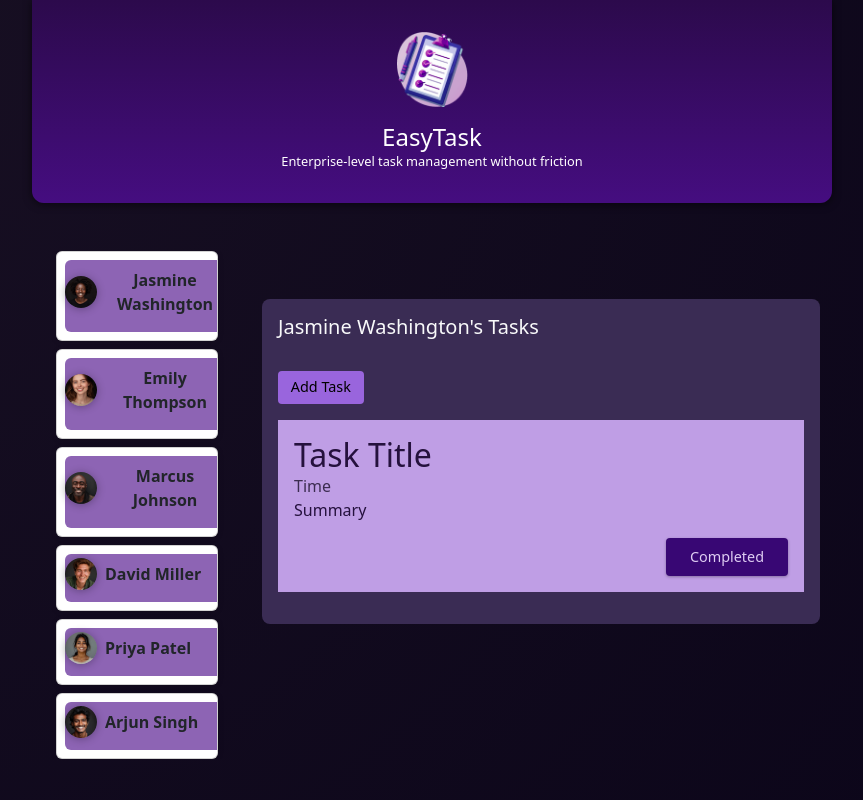
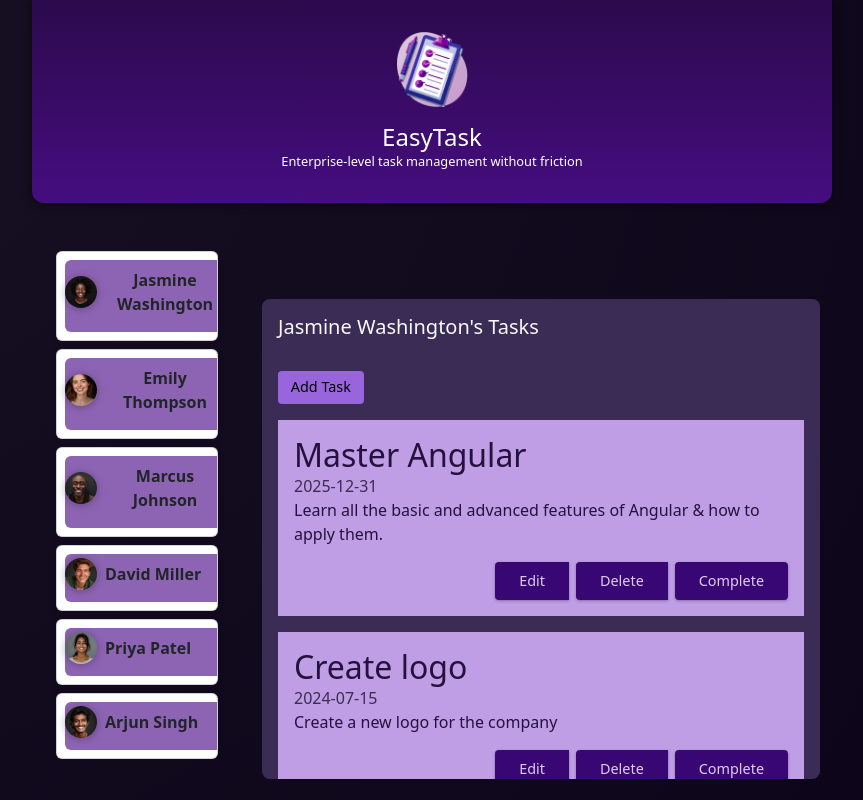
Before and after one commit to MinaNasser/Angular-The-Complete-Guide, an Angular app in the folder 01-starting-project/: page / in a window 1280 px wide. Both pictures are taken after a click on the button "Jasmine Washington". Shown: the whole page, without its empty margins (208-1071 px from the left). Built offline with nearby package versions, Linux system fonts and the light colour scheme.

Commit message:
Task  & User model

```diff
--- a/01-starting-project/src/app/Models/Task.ts
+++ b/01-starting-project/src/app/Models/Task.model.ts
@@ -1,4 +1,4 @@
-export interface Task {
+export interface task {
   id: string;
   userId: string;
   title: string;
--- a/01-starting-project/src/app/Tasks/Tasks.component.html
+++ b/01-starting-project/src/app/Tasks/Tasks.component.html
@@ -7,10 +7,11 @@
   </menu>
 
   <ul>
-    <li>
-      <app-task>
+    @for (task of filteredTasks; track task.id) {
+      <li>
+      <app-task [task]="task"/>
+    </li>
+    }
 
-      </app-task>
-    </li>
   </ul>
 </section>
--- a/01-starting-project/src/app/Tasks/Tasks.component.ts
+++ b/01-starting-project/src/app/Tasks/Tasks.component.ts
@@ -1,6 +1,7 @@
 import { Component, Input, OnInit } from '@angular/core';
-import { User } from '../Models/User';
+import { User } from '../Models/User.model';
 import { TaskComponent } from './task/task.component';
+import { Dummy_Tasks } from '../dummy-tasks';
 
 @Component({
   selector: 'app-Tasks',
@@ -10,7 +11,7 @@ import { TaskComponent } from './task/task.component';
   styleUrls: ['./Tasks.component.css']
 })
 export class TasksComponent  {
-
+  tasks =Dummy_Tasks;
 
 
   // @Input ({required: true}) id! : string ;
@@ -18,7 +19,6 @@ export class TasksComponent  {
   // @Input ({required: true}) name! : string ;
 
   @Input({required: true}) user :User
-
   // {
   //   id: string;
   //   avatar: string;
@@ -43,4 +43,23 @@ export class TasksComponent  {
     // this.selectedUserId.emit(this.id); // Emit the selected user ID to the parent component
     // console.log('Selected user:', this.id);
   }
+  onTaskCompleted(taskId: string) {
+    // Handle task completion logic here
+    console.log(`Task with ID ${taskId} completed.`);
+  }
+  onTaskDeleted(taskId: string) {
+    // Handle task deletion logic here
+    console.log(`Task with ID ${taskId} deleted.`);
+  }
+  onTaskEdited(taskId: string) {
+    // Handle task editing logic here
+    console.log(`Task with ID ${taskId} edited.`);
+  }
+   get filteredTasks() {
+    // if (!this.user.id) {
+    //   return this.tasks;
+    // }
+    return this.tasks.filter((task) => task.userId === this.user.id);
+  }
+
 }
--- a/01-starting-project/src/app/Tasks/task/task.component.html
+++ b/01-starting-project/src/app/Tasks/task/task.component.html
@@ -1,10 +1,13 @@
 <article>
-  <h2>Task Title</h2>
-  <time>Time  </time>
-  <p>Summary </p>
-  <p class="actions">
-    <button>
-      Completed
-    </button>
-  </p>
+  <h2>{{task.title}}</h2>
+  <time>{{task.dueDate}}</time>
+  <p>{{task.summary}}</p>
+  <div class="actions">
+    <div class="btn-group flex justify-content-between gap-2" >
+      <button class="btn btn-primary" (click)="onEditTask()">Edit</button>
+      <button class="btn btn-danger" (click)="onDeleteTask()">Delete</button>
+      <button class="btn btn-success" (click)="onCompleteTask()">Complete</button>
+    </div>
+
+  </div>
 </article>
--- a/01-starting-project/src/app/Tasks/task/task.component.ts
+++ b/01-starting-project/src/app/Tasks/task/task.component.ts
@@ -1,4 +1,6 @@
-import { Component, OnInit } from '@angular/core';
+import { Component, Input, OnInit } from '@angular/core';
+import { Task } from 'zone.js/lib/zone-impl';
+import { task } from '../../Models/Task.model';
 
 @Component({
   selector: 'app-task',
@@ -8,9 +10,30 @@ import { Component, OnInit } from '@angular/core';
 })
 export class TaskComponent implements OnInit {
 
-  constructor() { }
+  @Input({required: true}) task! :task;
+  constructor() {
+    this.task = {
+      id: '',
+      userId: '',
+      title: '',
+      summary: '',
+      dueDate: ''
+    };
+  }
 
   ngOnInit() {
   }
+  onEditTask() {
+    // Handle task editing logic here
+    console.log(`Task with ID ${this.task.id} edited.`);
+  }
+  onDeleteTask() {
+    // Handle task deletion logic here
+    console.log(`Task with ID ${this.task.id} deleted.`);
+  }
+  onCompleteTask() {
+    // Handle task completion logic here
+    console.log(`Task with ID ${this.task.id} completed.`);
+  }
 
 }
--- a/01-starting-project/src/app/app.component.ts
+++ b/01-starting-project/src/app/app.component.ts
@@ -3,6 +3,8 @@ import { Component } from '@angular/core';
 import { HeaderComponent } from './header/header.component';
 import { UserComponent } from './user/user.component';
 import { DUMMY_USERS } from './dummy-users';
+import { Dummy_Tasks } from './dummy-tasks';
+import { task } from './Models/Task.model';
 import { FormsModule } from '@angular/forms';
 import { CommonModule } from '@angular/common';
 import { TasksComponent } from './Tasks/Tasks.component';
@@ -17,11 +19,13 @@ import { TasksComponent } from './Tasks/Tasks.component';
 })
 export class AppComponent {
   users = DUMMY_USERS;
+
   selectedUserId?: string;
 
   get selectedUser() {
     return this.users.find((user) => user.id === this.selectedUserId);
   }
+
   onSelectUser(id: string) {
     this.selectedUserId = id;
     // console.log('Selected user:', this.selectedUserId);
--- a/01-starting-project/src/app/dummy-tasks.ts
+++ b/01-starting-project/src/app/dummy-tasks.ts
@@ -1,4 +1,4 @@
-const dummyTasks = [
+export const Dummy_Tasks = [
   {
     id: 't1',
     userId: 'u1',
--- a/01-starting-project/src/app/user/user.component.ts
+++ b/01-starting-project/src/app/user/user.component.ts
@@ -1,5 +1,5 @@
 import { Component, computed, EventEmitter, input,output, Input, Output } from '@angular/core';
-import { User } from '../Models/User';
+import { User } from '../Models/User.model';
 
 
 // const randomIndex = Math.floor(Math.random() * DUMMY_USERS.length);// Randomly select a user from the dummy users
```
Also changed, not shown: 01-starting-project/src/app/Models/User.model.ts (renamed from 01-starting-project/src/app/Models/User.ts), 1 other file (tests, documents, lock files or other folders).
